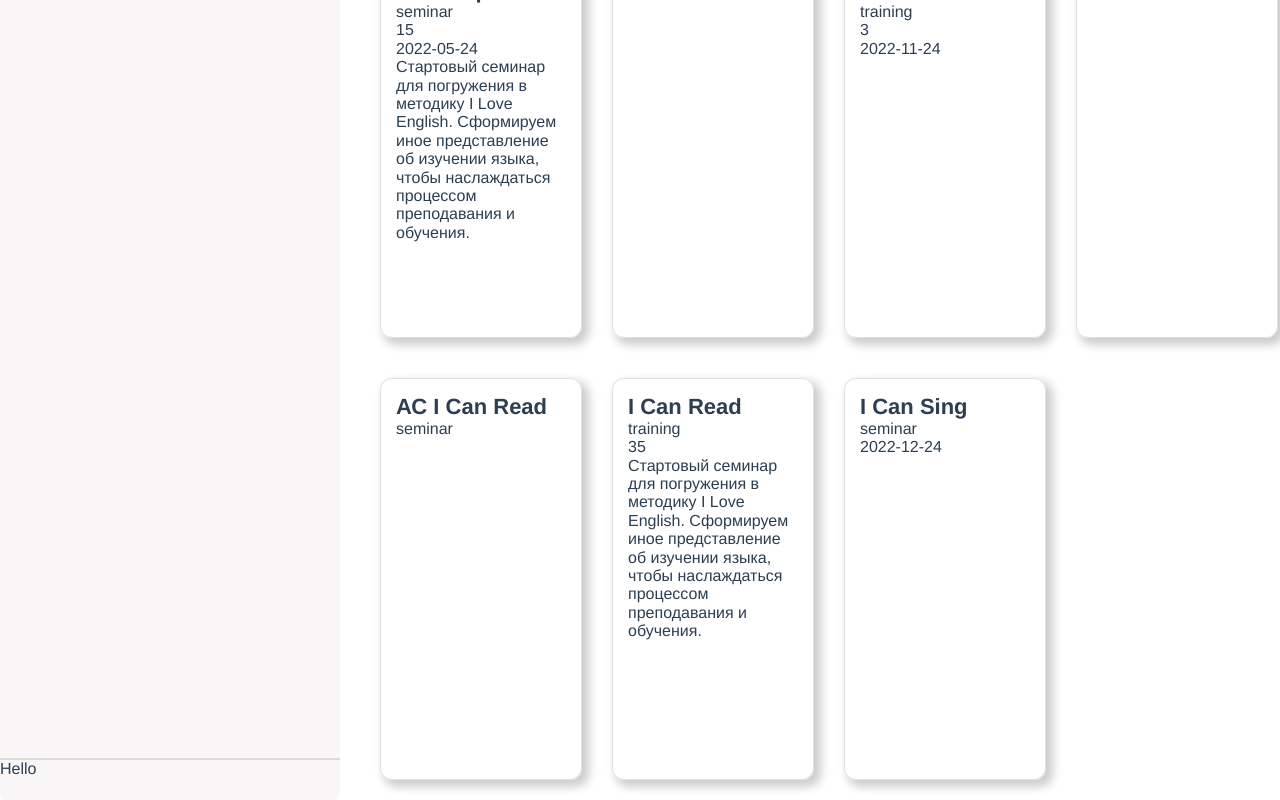
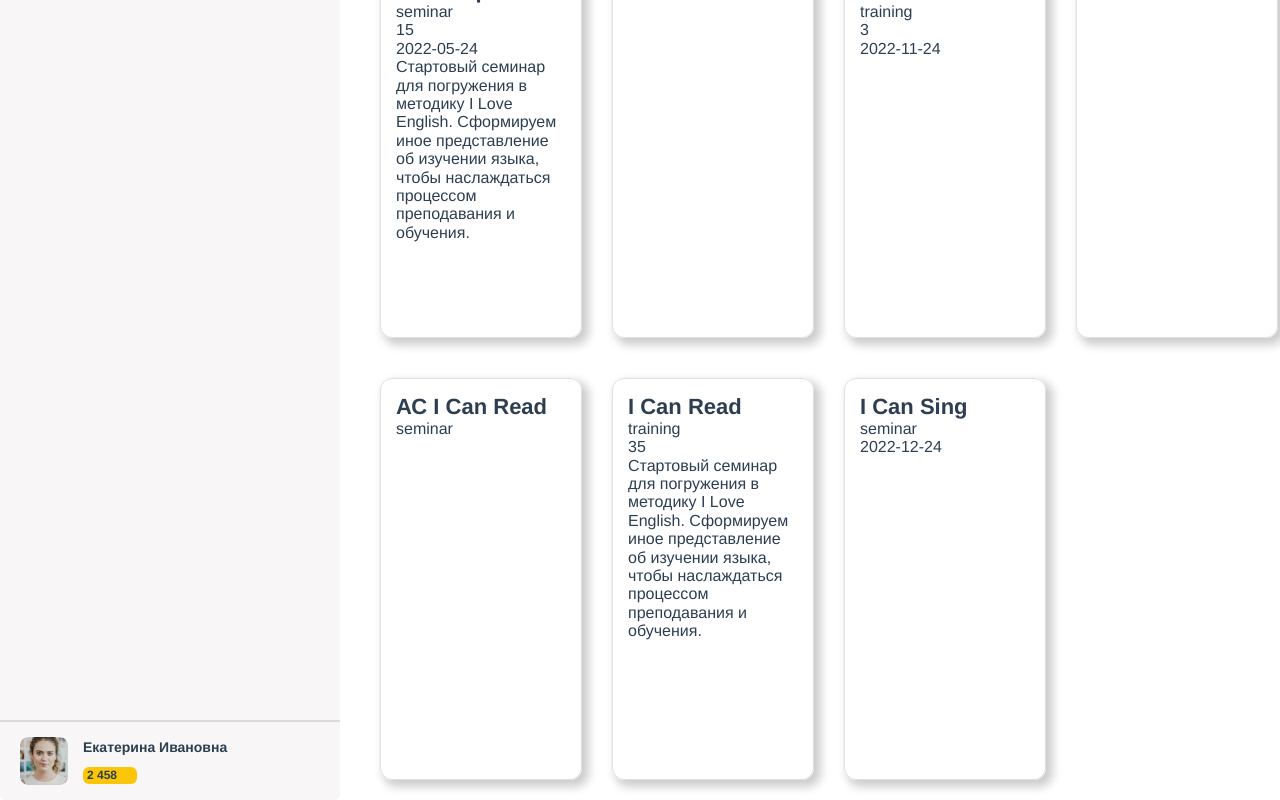
Before and after one commit to Siskinbird/fstravel-test, a Vue app: page / in a window 1280 px wide. Shown: the part 495-1295 px from the top of the page. Built offline with nearby package versions, Linux system fonts and the light colour scheme; the HTML template or start-up script is replaced by a standard one.

Commit message:
add: footer styles

```diff
--- a/src/components/Sidebar.vue
+++ b/src/components/Sidebar.vue
@@ -8,7 +8,16 @@
     <div class="other-links">
       <span v-for="link in otherLinks" :key="link">{{link}}</span>
     </div>
-    <div class="person">Hello</div>
+    <div class="person">
+      <div class="person__body">
+        <img src="../assets/photo.jpg" alt="User">
+        <div class="user">
+          <p class="user-name">Екатерина Ивановна</p>
+          <div class="user-button">2 458</div>
+        </div>
+      </div>
+
+    </div>
   </div>
 </template>
 
@@ -97,9 +106,34 @@ export default {
       }
     }
     .person {
+      padding: 5px;
       flex: 0 0 auto;
       border-top: 2px solid rgb(221, 218, 218);
       max-width: 100%;
-      height: 40px;
+      height: auto;
+      img {
+        margin: 10px 15px;
+        border-radius: 8px;
+      }
+    }
+    .person__body {
+      display: flex;
+      flex-direction: row;
+      align-items: center;
+      font-size: 14px;
+      font-weight: 800;
+      .user-button {
+        cursor: pointer;
+        font-size: 12px;
+        font-weight: 800;
+        margin-top: 12px;
+        border-radius: 6px;
+        max-width: 35%;
+        background-color: rgb(251, 198, 8);
+        padding: 2px 0 2px 4px;
+      }
+      p {
+        margin: 0;
+      }
     }
 </style>
```
Also changed, not shown: src/assets/photo.jpg (added).
